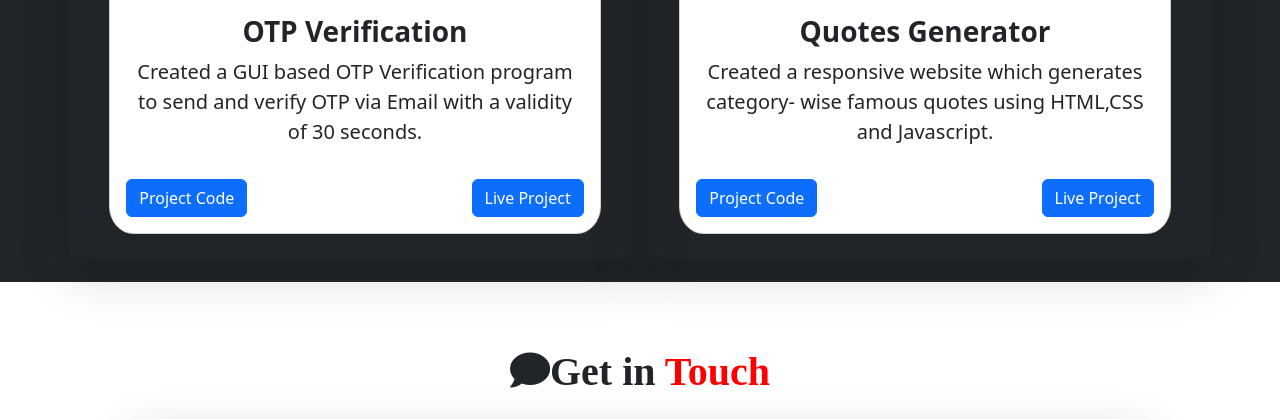
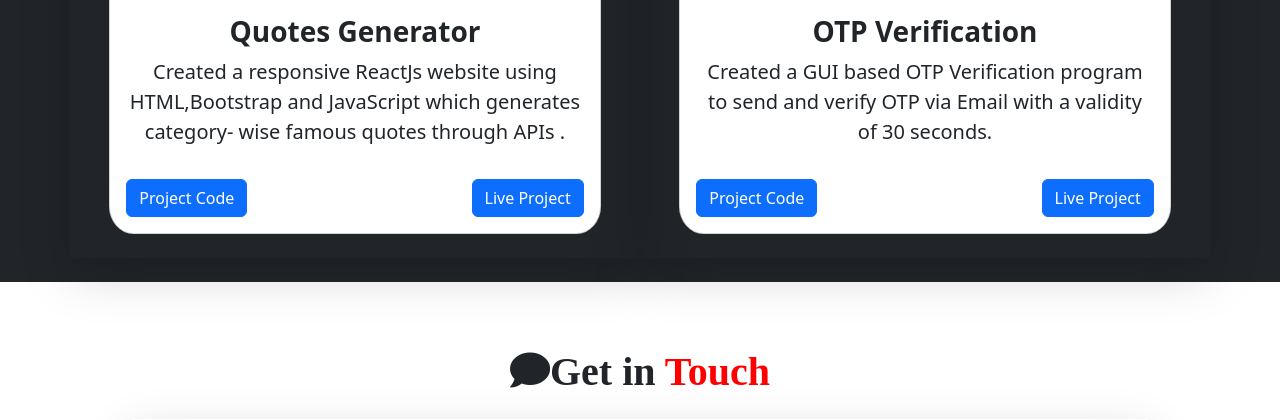
Before and after one commit to jainAashay/Personal-Portfolio-Website, a Flask app: page / in a window 1280 px wide, after a click on "View more Projects". Shown: the part 5500-5920 px from the top of the page. Run offline with Flask 3, Linux system fonts and the light colour scheme; some libraries are stand-ins or nearby versions.

Commit message:
Updated Project Information

```diff
--- a/templates/index.html
+++ b/templates/index.html
@@ -415,7 +415,7 @@
     </div>
 
 
-    <div class="bg-dark" id="projects">
+     <div class="bg-dark" id="projects">
         <div class="container ">
             <h1 class="fw-bold fs-1 text-center text-light "><i class="fas fa-desktop" style="margin-top:6vh;">&nbsp
                     Projects</i></h1>
@@ -450,9 +450,8 @@
                         <div class="card-body" style="border-radius: 5%;">
                             <h3 class="card-title text-center fw-bold">Student database Manager</h3>
                             <p class="card-text text-center fs-5">Created a fully responsive webpage,
-                                where the user has to first login and then can perform CRUD operations on the Student
-                                Database and also apply filters on multiple columns of the Student Data.
-                            </p>
+                                where the user has to first login and then can perform CRUD operations on the Student Database and also apply filters on multiple columns of the Student Data.
+                                </p>
                         </div>
 
 
@@ -466,15 +465,15 @@
                 </div>
             </div>
             <div class="text-center my-3">
-                <button class="btn btn-primary btn-lg text-center mx-auto my-4" style="background-color: magenta;"
-                    data-toggle="collapse" href="#collapseExample" role="button" aria-expanded="false"
-                    aria-controls="collapseExample" onclick="disappear()" id="y">
+            <button class="btn btn-primary btn-lg text-center mx-auto my-4" style="background-color: magenta;" data-toggle="collapse"
+            href="#collapseExample" role="button" aria-expanded="false" aria-controls="collapseExample"
+            onclick="disappear()" id="y">
 
                     <i class="fas fa-eye "> View more Projects</i>
 
 
-                </button>
-            </div>
+        </button>
+        </div>
 
 
             <div class="collapse" id="collapseExample">
@@ -485,14 +484,13 @@
                                 style="border-top-left-radius:10%;border-top-right-radius:10%;height:40vh;">
                             <div class="card-body">
                                 <h3 class="card-title text-center fw-bold">Big Data Privacy</h3>
-                                <p class="card-text text-center fs-5">Implemented novel work in privacy in Big Data
-                                    using pseudonymization
+                                <p class="card-text text-center fs-5">Implemented novel work in privacy in Big Data using pseudonymization
                                     technique combined with K-anonymity, L-diversity and T-closeness.</p>
                             </div>
 
                             <div class="card-body" style="border-radius: 5%;">
-                                <a href="https://colab.research.google.com/drive/1IjdUGVJa1pdYAZl03s56gKYbNQVd48hG?usp=sharing"
-                                    class="btn btn-primary fs-6 " style="float:left" target="_blank">Project Code</a>
+                                <a href="https://colab.research.google.com/drive/1IjdUGVJa1pdYAZl03s56gKYbNQVd48hG?usp=sharing" class="btn btn-primary fs-6 "
+                                    style="float:left" target="_blank">Project Code</a>
                                 <a href="/login" class="btn btn-primary fs-6" style="float: right;" target="_blank">Live
                                     Project</a>
                             </div>
@@ -504,15 +502,14 @@
                                 style="border-top-left-radius:10%;border-top-right-radius:10%;height:40vh;">
                             <div class="card-body">
                                 <h3 class="card-title text-center fw-bold">Next Words Predictor</h3>
-                                <p class="card-text text-center fs-5">Created a model where user enters a sentence,
-                                    choose the number of words to be predicted and gets the predicted sentence.
+                                <p class="card-text text-center fs-5">Created a model where user enters a sentence, choose the number of words to be predicted and gets the predicted sentence.
 
                                 </p>
                             </div>
 
                             <div class="card-body" style="border-radius: 5%;">
-                                <a href="https://colab.research.google.com/drive/1mq9Pd1vXcSTw8Jdy7Tk-BZ9Qn08ItMvF?usp=sharingr"
-                                    class="btn btn-primary fs-6 " style="float:left" target="_blank">Project Code</a>
+                                <a href="https://colab.research.google.com/drive/1mq9Pd1vXcSTw8Jdy7Tk-BZ9Qn08ItMvF?usp=sharingr" class="btn btn-primary fs-6 "
+                                    style="float:left" target="_blank">Project Code</a>
                                 <a href="https://relaxed-travesseiro-a10b91.netlify.app/" class="btn btn-primary fs-6"
                                     style="float: right;" target="_blank">Live Project</a>
                             </div>
@@ -527,6 +524,29 @@
                 </div>
 
                 <div class="row pb-4">
+
+
+                     <div class="col-sm-12 col-md-6 shadow-lg mt-5 text-center pb-4">
+                        <div class="card " style="width: 90%;border-radius:5%;margin-left: 5%;margin-right: 5%;">
+                            <img src="static/images/rkg.png" class="card-img-top" alt="..."
+                                style="border-top-left-radius:10%;border-top-right-radius:10%;height:40vh;">
+                            <div class="card-body">
+                                <h3 class="card-title text-center fw-bold"> Quotes Generator</h3>
+                                <p class="card-text text-center fs-5">Created a responsive ReactJs website using HTML,Bootstrap and JavaScript  which generates category- wise famous quotes through APIs .
+
+                                </p>
+                            </div>
+
+                            <div class="card-body" style="border-radius: 5%;">
+                                <a href="https://github.com/jainAashay/Category-Wise-Quote-Generator-using-ReactJs" class="btn btn-primary fs-6 "
+                                    style="float:left" target="_blank">Project Code</a>
+                                <a href="https://654689f362a9b2384bdf648d--strong-treacle-39a62b.netlify.app/" class="btn btn-primary fs-6"
+                                    style="float: right;" target="_blank">Live Project</a>
+                            </div>
+                        </div>
+                    </div>
+
+
                     <div class="col-sm-12 col-md-6 shadow-lg mt-5 text-center">
                         <div class="card " style="width: 90%;border-radius:5%;margin-left: 5%;margin-right: 5%;">
                             <img src="static/images/otp.png" class="card-img-top" alt="..."
@@ -545,26 +565,7 @@
                             </div>
                         </div>
                     </div>
-                    <div class="col-sm-12 col-md-6 shadow-lg mt-5 text-center pb-4">
-                        <div class="card " style="width: 90%;border-radius:5%;margin-left: 5%;margin-right: 5%;">
-                            <img src="static/images/image.png" class="card-img-top" alt="..."
-                                style="border-top-left-radius:10%;border-top-right-radius:10%;height:40vh;">
-                            <div class="card-body">
-                                <h3 class="card-title text-center fw-bold"> Quotes Generator</h3>
-                                <p class="card-text text-center fs-5">Created a responsive website which generates
-                                    category- wise famous quotes using HTML,CSS and Javascript.
 
-                                </p>
-                            </div>
-
-                            <div class="card-body" style="border-radius: 5%;">
-                                <a href="https://github.com/jainAashay/Quotes-Generator" class="btn btn-primary fs-6 "
-                                    style="float:left" target="_blank">Project Code</a>
-                                <a href="https://relaxed-travesseiro-a10b91.netlify.app/" class="btn btn-primary fs-6"
-                                    style="float: right;" target="_blank">Live Project</a>
-                            </div>
-                        </div>
-                    </div>
 
 
 
```
